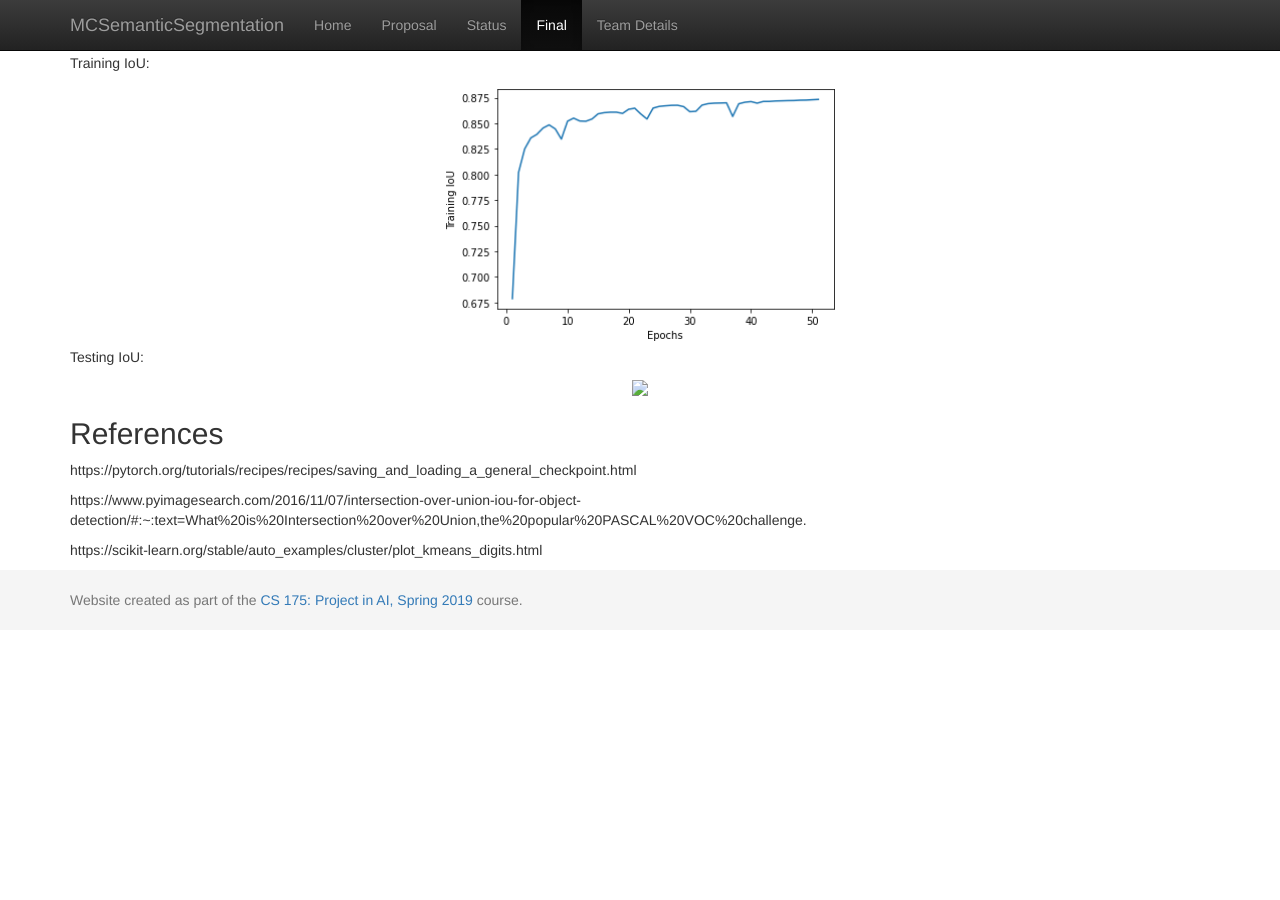
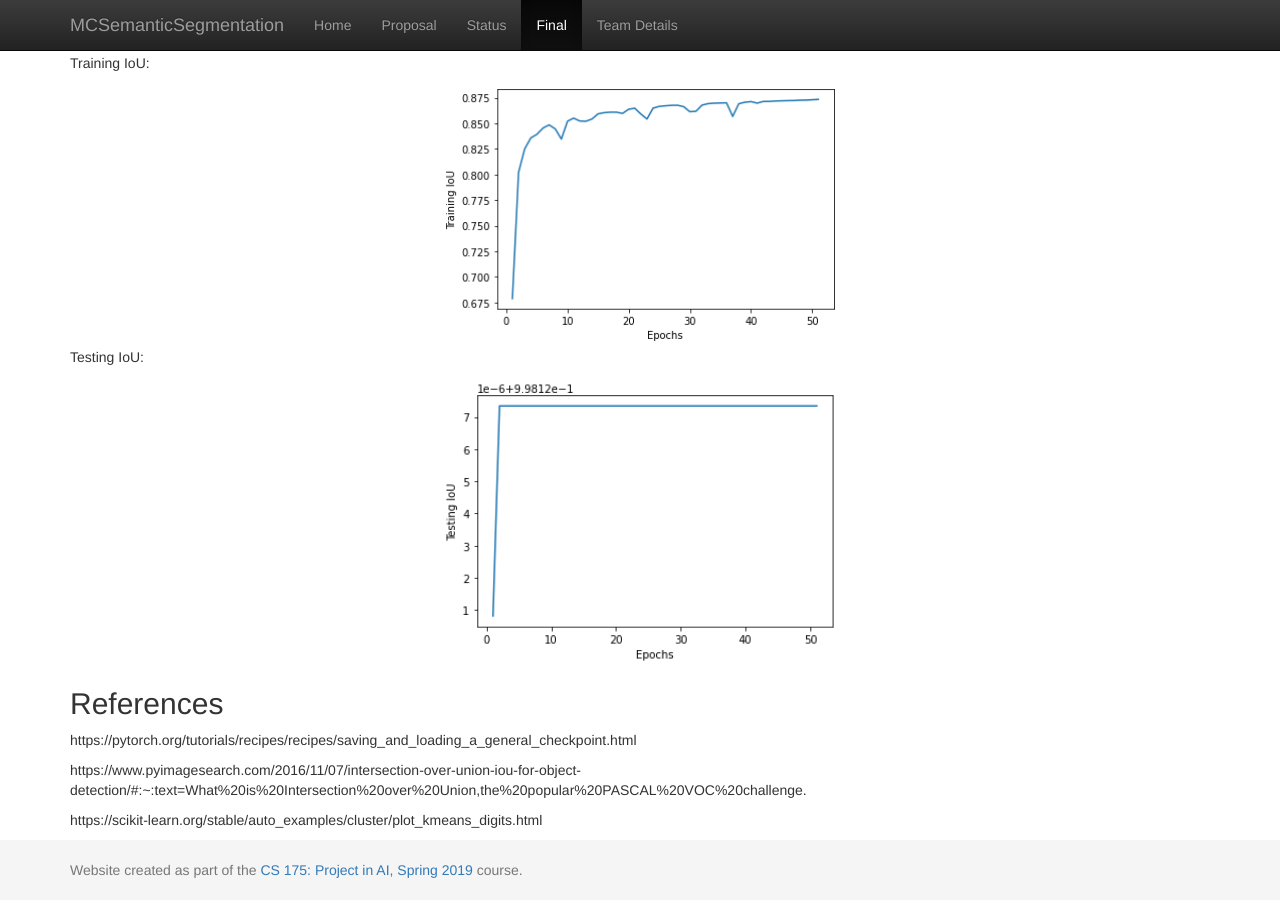
Before and after one commit to KevinJChen/MCSemanticSegmentation, a Jekyll site: the page built from docs/final.md, in a window 1280 px wide and 900 px high, scrolled down 3373 px. Built offline with Jekyll 4.4.1, drawn with Linux system fonts in a browser that asks for light colours; before the commit the page ends 4003 px from its top, so only the background shows below that.

Commit message:
Update final.md

```diff
--- a/docs/final.md
+++ b/docs/final.md
@@ -80,7 +80,7 @@ Training IoU:
 Testing IoU:
 
 
-<div style="text-align:center"><img src="./images/kmeans/ioute.png" width="400"/> </div>
+<div style="text-align:center"><img src="./images/dataplots/ioute.png" width="400"/> </div>
 
 
 ## References
```
